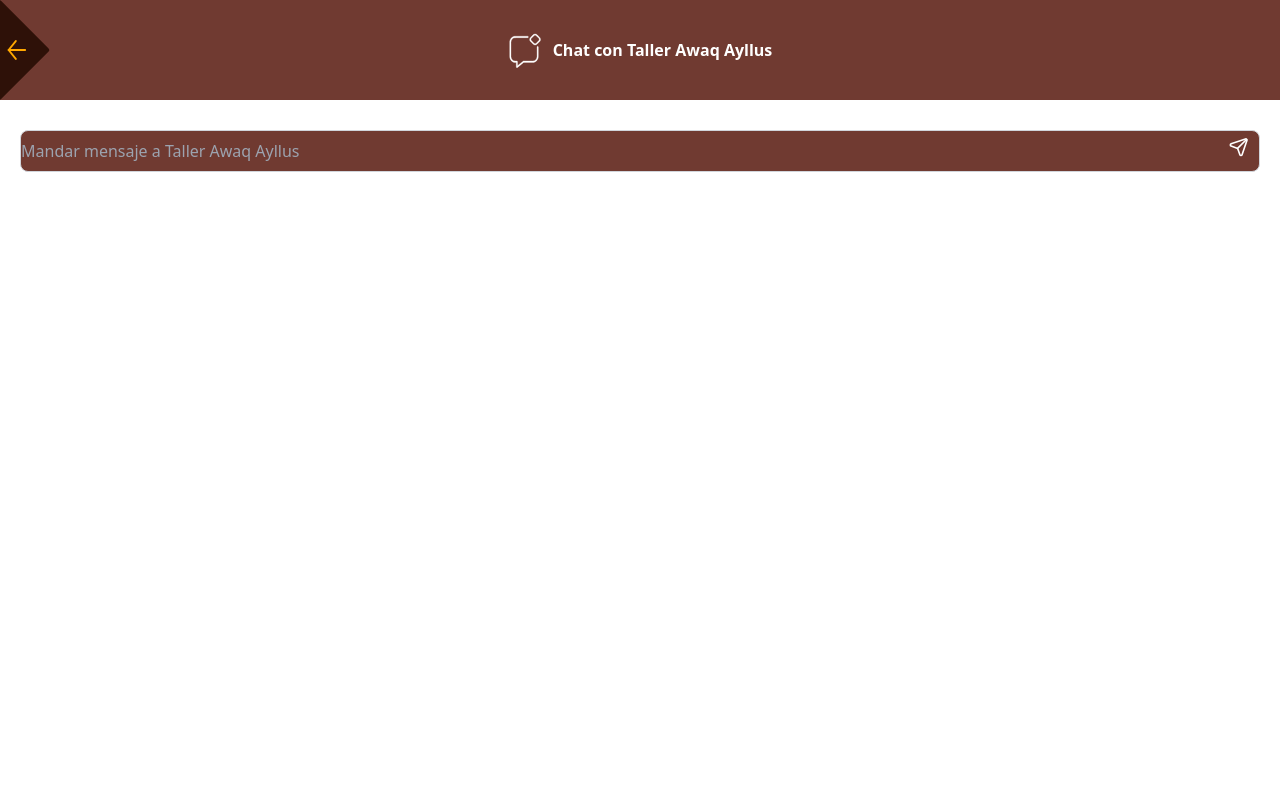
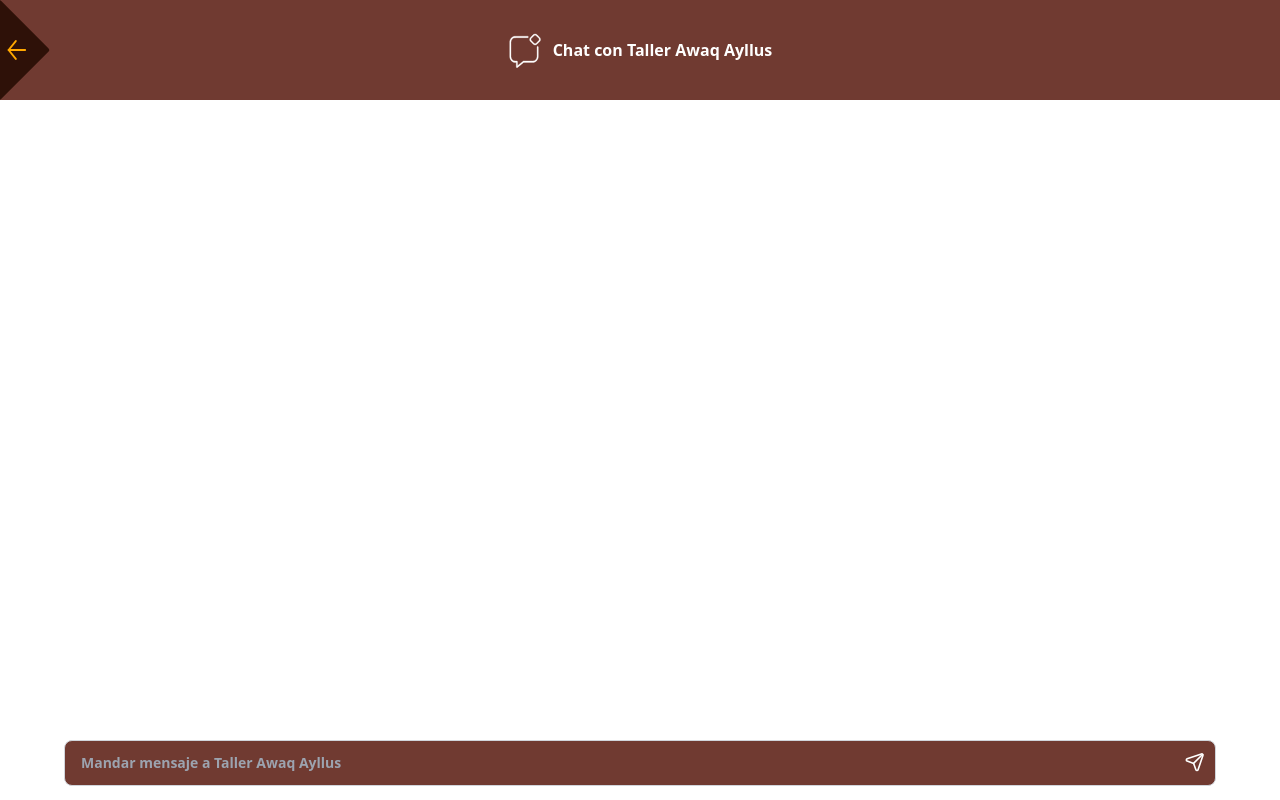
Before and after one commit to JuanDr08/ProyectoExpress, a React (Vite) app: page / in a window 1280 px wide. Built offline with nearby package versions, Linux system fonts and the light colour scheme; a web font is replaced by a local one.

Commit message:
feat: :sparkles: Created the chat view

```diff
--- /dev/null
+++ b/src/modules/components/MessageBox.jsx
@@ -0,0 +1,15 @@
+
+
+
+export const MessageBox = ({transmitter, texto}) => {
+
+    return (
+
+        <div class={`bg-${transmitter == 'server' ? '9D1A1A' : '703A31'}  break-words p-4 relative rounded-lg max-w-[70%] text-blanco font-bold ${transmitter == 'cliente' ? 'self-end' : '' }`}>
+            <div class={`absolute bottom-[-23px] ${transmitter == 'server' ? 'left-0' : 'right-0'} h-6 w-8 border-t-10 border-l-10 border-r-10 ${transmitter == 'server' ? 'bg-9D1A1A border-t-9D1A1A' : 'bg-703A31 border-t-703A31'} `}></div>
+            { texto }
+        </div>
+
+    )
+
+}
--- a/src/modules/pages/ChatView.jsx
+++ b/src/modules/pages/ChatView.jsx
@@ -1,10 +1,27 @@
 import { Muesca } from "../components/Muesca"
+import { MessageBox } from "../components/MessageBox"
+import { useRef, useState } from "react"
 
 export const Chat = ({ nombre }) => {
 
+    const [messages, setMessages] = useState([])
+    const inputRef = useRef(null)
+
+    const handleMessageSend = (e) => {
+        if (e.key != 'Enter' && e.key != undefined) return
+        let mensaje = inputRef.current.value.trim()
+        if (mensaje == '') return
+        setMessages([...messages, { texto: mensaje, transmitter: 'cliente' }])
+        inputRef.current.value = ''
+
+    }
+
     return (
 
+
         <>
+
+            <div className='h-[100dvh] relative overflow-x-hidden'>
 
                 <Muesca color='2E1108' />
                 <header className="flex gap-[10px] justify-center items-center w-full h-[100px] bg-703A31 text-blanco font-semibold">
@@ -14,19 +31,30 @@ export const Chat = ({ nombre }) => {
                     </svg>
                     <p> Chat con {nombre} </p>
                 </header>
-            <main className="px-[20px] py-[30px]">
+                <main className="relative px-[20px] py-[30px] min-h-[80%] flex flex-col items-start gap-[30px]">
 
-                <p></p>
-                <div class="sticky  bottom-0">
-                    <input type="text" class="w-full pr-20 py-2 bg-703A31 border border-gray-300 rounded-lg focus:outline-none focus:border-blue-500" placeholder={`Mandar mensaje a ${nombre}`}/>
-                    <div class="absolute right-3 top-2">
+                    {
+
+                        messages.map((msg, i) => <MessageBox transmitter={msg.transmitter} key={i} texto={msg.texto} /> )
+                    }
+
+                </main>
+
+                <footer className='flex justify-center sticky bottom-2 '>
+
+                    <div class="sticky bottom-0 w-[90%]">
+                        <input onKeyDown={handleMessageSend} ref={inputRef} type="text" class="w-full  py-3 pl-4 pr-20 bg-703A31 border border-gray-300 rounded-lg focus:outline-none focus:border-blue-500 text-sm text-blanco font-bold" placeholder={`Mandar mensaje a ${nombre}`} />
+                        <button onClick={handleMessageSend} class="absolute right-3 top-0 bottom-0 flex items-center">
                             <svg width="20" height="20" viewBox="0 0 87 87" fill="none" xmlns="http://www.w3.org/2000/svg">
                                 <path d="M13.4199 34.7562C8.97454 33.1438 9.04436 26.8326 13.5243 25.319L75.9286 4.23395C79.8499 2.90904 83.591 6.65008 82.2661 10.5714L61.181 72.9757C59.6674 77.4556 53.3562 77.5255 51.7438 73.0801L42.3402 47.1552C41.8349 45.7622 40.7378 44.6651 39.3448 44.1598L13.4199 34.7562Z" stroke="white" strokeWidth="7" strokeLinecap="round" strokeLinejoin="round" />
                                 <path d="M80.4177 6.67969L41.543 44.9567" stroke="white" strokeWidth="7" strokeLinecap="round" strokeLinejoin="round" />
                             </svg>
+                        </button>
                     </div>
+
+                </footer>
+
             </div>
-            </main>
 
         </>
 
```
Also changed, not shown: src/css/style.css (line endings or trailing spaces). Lines whose indentation alone changed are shown as unchanged.
